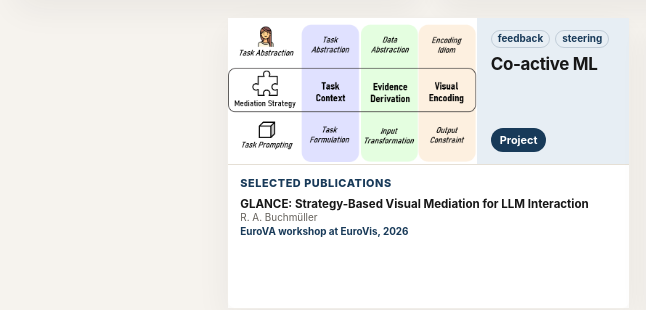
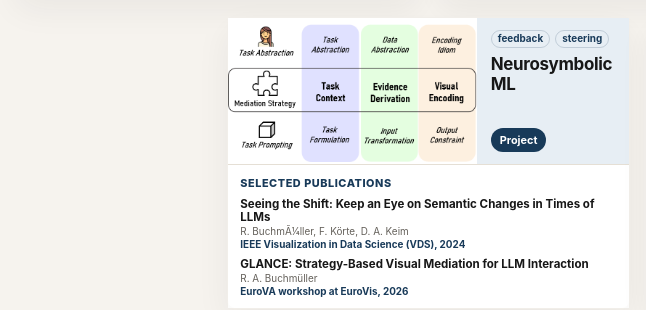
Before and after one commit to rbuchmueller/rbuchmueller.github.io, an Astro site: page / in a window 1280 px wide. Shown: the part 845-1155 px from the top of the page, 0-646 px from the left. Built offline with nearby package versions, Linux system fonts and the light colour scheme; Astro itself is replaced by a stand-in of ours.

Commit message:
changed small stuff

```diff
--- a/src/data/themes.js
+++ b/src/data/themes.js
@@ -120,12 +120,17 @@ export const themes = [
   },
   {
     slug: "co-active-machine-learning",
-    title: "Co-active ML",
+    title: "Neurosymbolic ML",
     image: "/figures/glance.png",
     figures: ["/figures/glance.png", "/figures/langlasso.png", "/figures/cpro.png"],
     text: "Human and model in the loop: feedback, revision, and analytic steering.",
     tags: ["feedback", "steering", "revision"],
     publications: [
+      {
+        title: "Seeing the Shift: Keep an Eye on Semantic Changes in Times of LLMs",
+        meta: "IEEE VDS 2024",
+        link: "https://scibib.dbvis.de/publications/view/1069"
+      },
       {
         title: "GLANCE: Strategy-Based Visual Mediation for LLM Interaction",
         meta: "EuroVA 2026",
@@ -144,6 +149,12 @@ export const themes = [
       { label: "Project", link: "https://www.bilateral-ai.net/home" }
     ],
     selectedPublications: [
+      {
+        title: "Seeing the Shift: Keep an Eye on Semantic Changes in Times of LLMs",
+        authors: "R. BuchmÃ¼ller, F. Körte, D. A. Keim",
+        venue: "IEEE Visualization in Data Science (VDS), 2024",
+        link: "https://scibib.dbvis.de/publications/view/1069"
+      },
       {
         title: "GLANCE: Strategy-Based Visual Mediation for LLM Interaction",
         authors: "R. A. Buchmüller",
```
